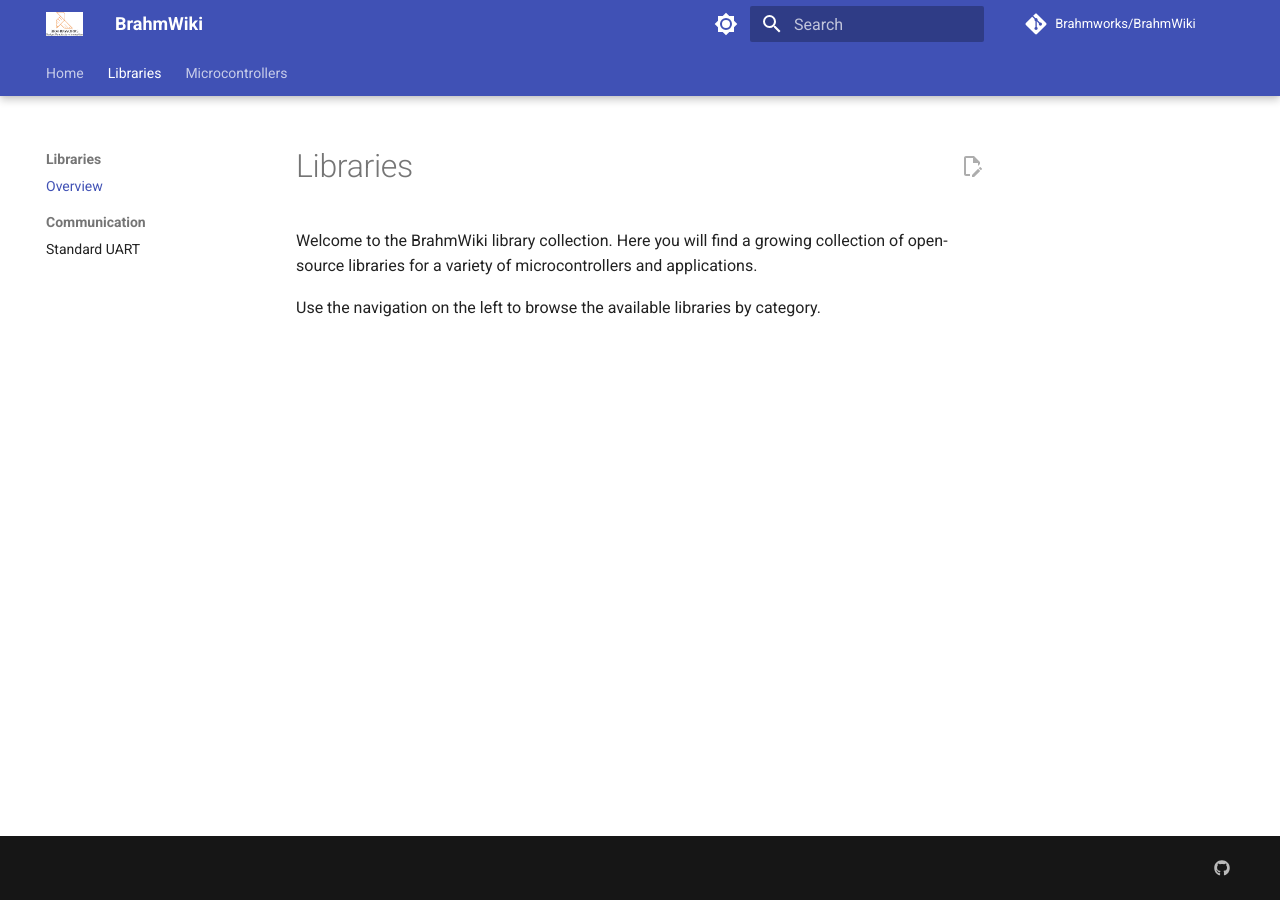
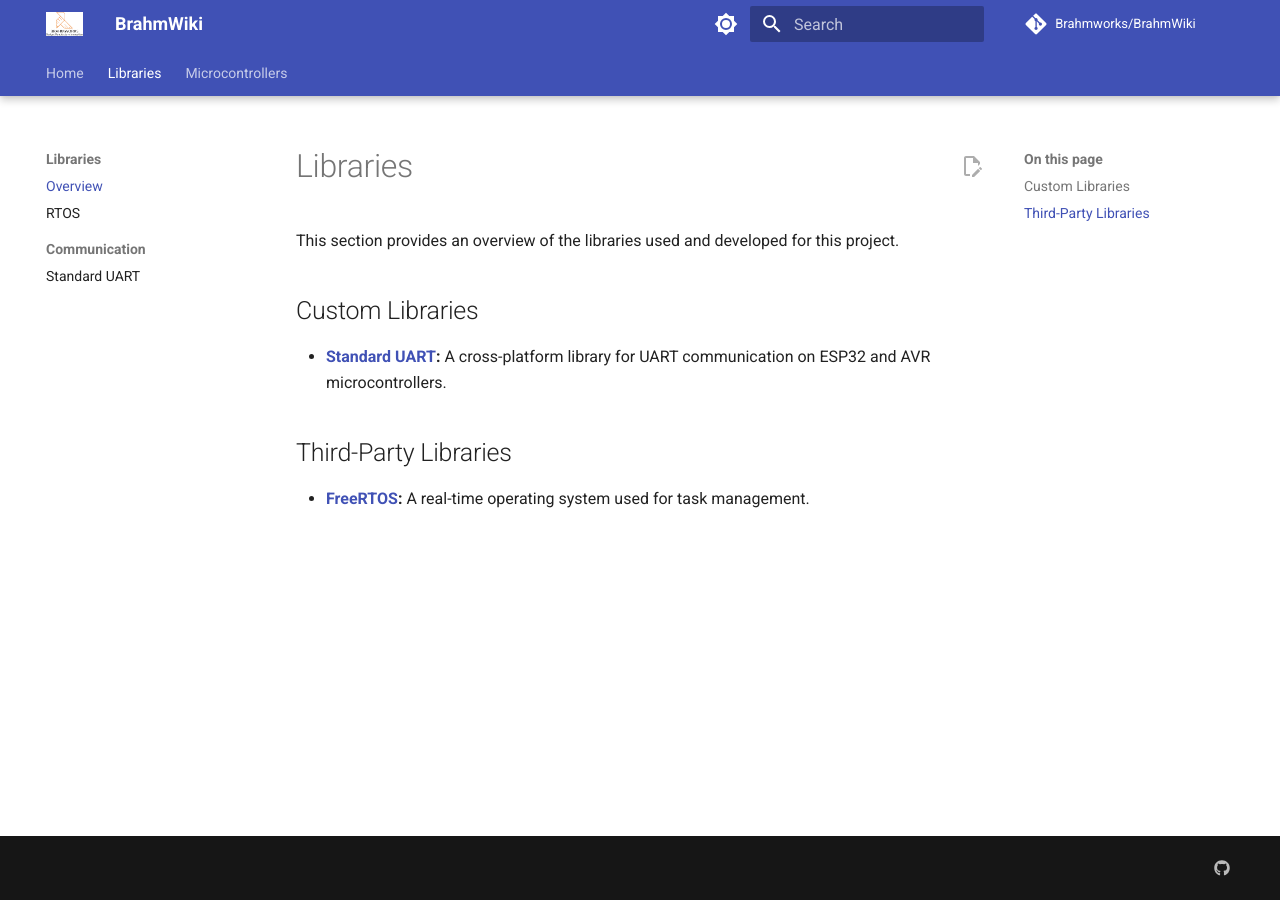
Before and after one commit to Brahmworks/BrahmWiki, an MkDocs documentation site: the page built from docs/libraries/index.md, in a window 1280 px wide. Built offline with MkDocs 1.6.1 and Material for MkDocs 9.7.7, drawn with Linux system fonts in a browser that asks for light colours; comment, search, counter and statistics services are not loaded.

Commit message:
feat: Add RTOS blink examples and UART library, remove demos

```diff
--- a/docs/libraries/index.md
+++ b/docs/libraries/index.md
@@ -1,5 +1,11 @@
 # Libraries
 
-Welcome to the BrahmWiki library collection. Here you will find a growing collection of open-source libraries for a variety of microcontrollers and applications.
+This section provides an overview of the libraries used and developed for this project.
 
-Use the navigation on the left to browse the available libraries by category.
+## Custom Libraries
+
+-   **[Standard UART](lib/communication/uart_standard/README.md):** A cross-platform library for UART communication on ESP32 and AVR microcontrollers.
+
+## Third-Party Libraries
+
+-   **[FreeRTOS](rtos/README.md):** A real-time operating system used for task management.
--- a/mkdocs.yml
+++ b/mkdocs.yml
@@ -48,6 +48,7 @@ nav:
   - 'Home': 'index.md'
   - 'Libraries':
     - 'Overview': 'libraries/index.md'
+    - 'RTOS': 'libraries/rtos/README.md'
     - 'Communication':
       - 'Standard UART': 'lib/communication/uart_standard/README.md'
   - 'Microcontrollers':
```
Also changed, not shown: docs/libraries/rtos/README.md (added, +16 -0 lines).
